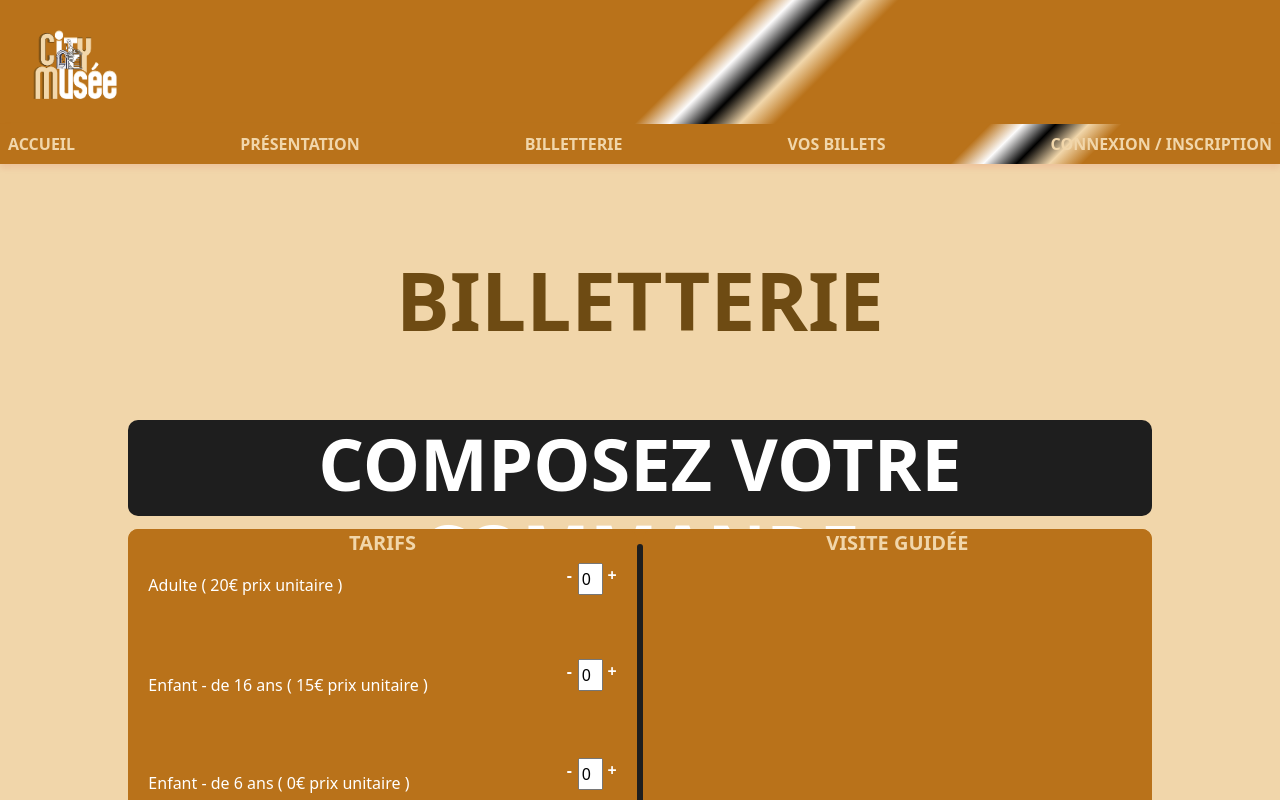
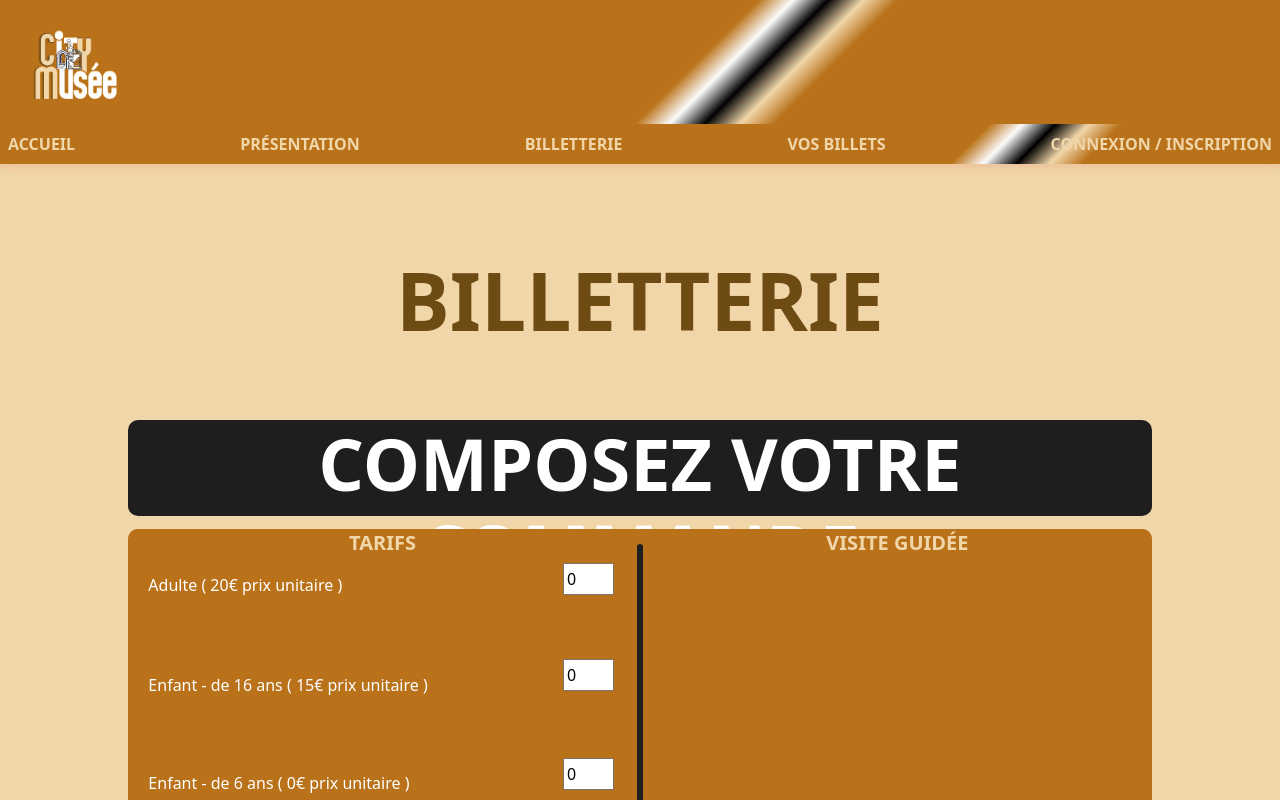
Before and after one commit to challenge-studi/web-museum, an Angular app: page /billetterie in a window 1280 px wide. Shown: the top 800 px of the page. Built offline with nearby package versions, Linux system fonts and the light colour scheme.

Commit message:
💄 Modified input ticket options

```diff
--- a/src/app/components/ux/checkin-ticket/checkin-ticket.component.css
+++ b/src/app/components/ux/checkin-ticket/checkin-ticket.component.css
@@ -9,7 +9,7 @@
 }
 .select-ticket {
   height: 4vh;
-  width: 2vw;
+  width: 4vw;
   margin: 0% 10% 0 15%;
 }
 .component-price {
--- a/src/app/components/ux/checkin-ticket/checkin-ticket.component.html
+++ b/src/app/components/ux/checkin-ticket/checkin-ticket.component.html
@@ -8,9 +8,7 @@
         </p>
       </div>
       <div class="d-flex">
-        <div class="less fw-bold text-white fs-6" (click)="decrement()">-</div>
-        <input class="select-ticket" type="text" [value]="count" />
-        <div class="more fw-bold text-white fs-6" (click)="increment()">+</div>
+        <input class="select-ticket" type="number" [value]="count" />
       </div>
     </div>
   </div>
```
